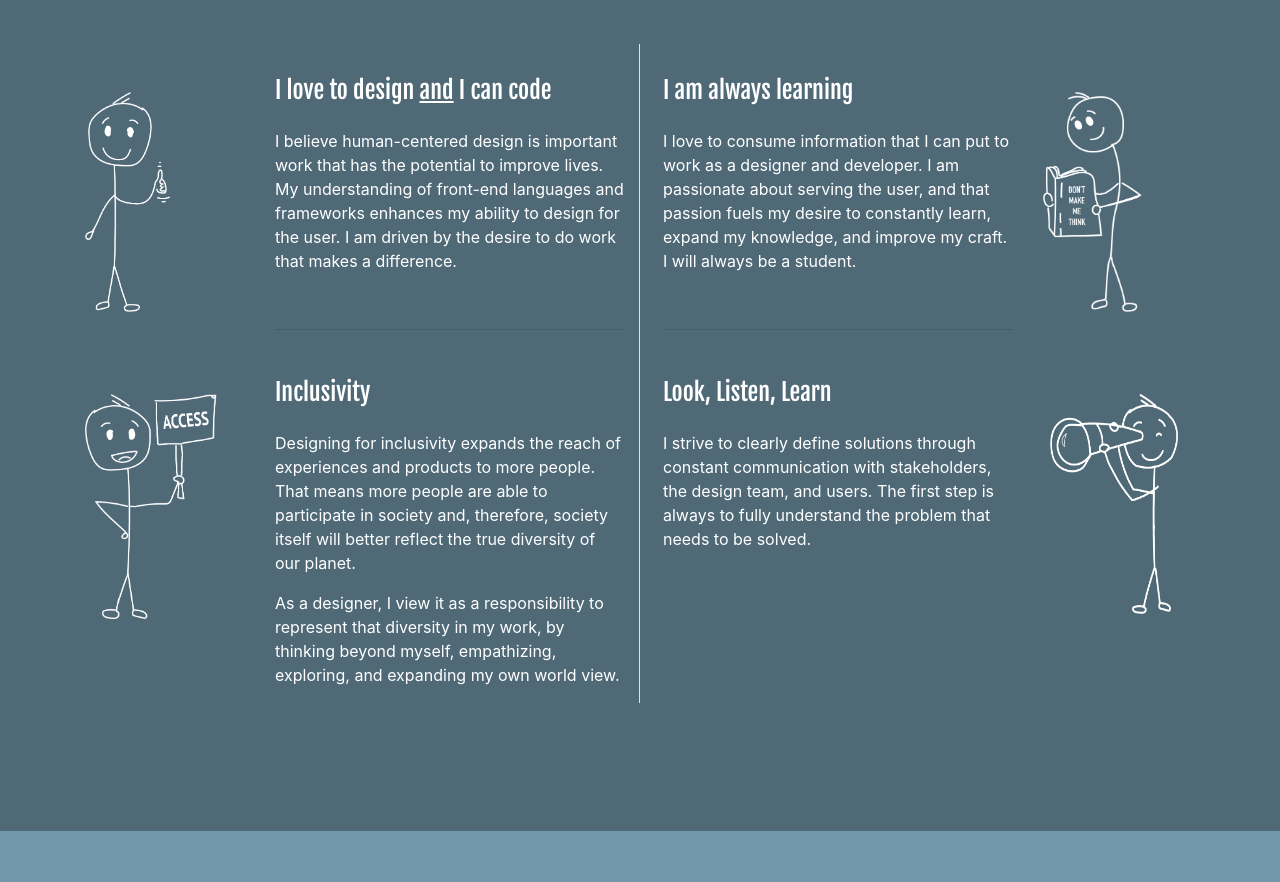
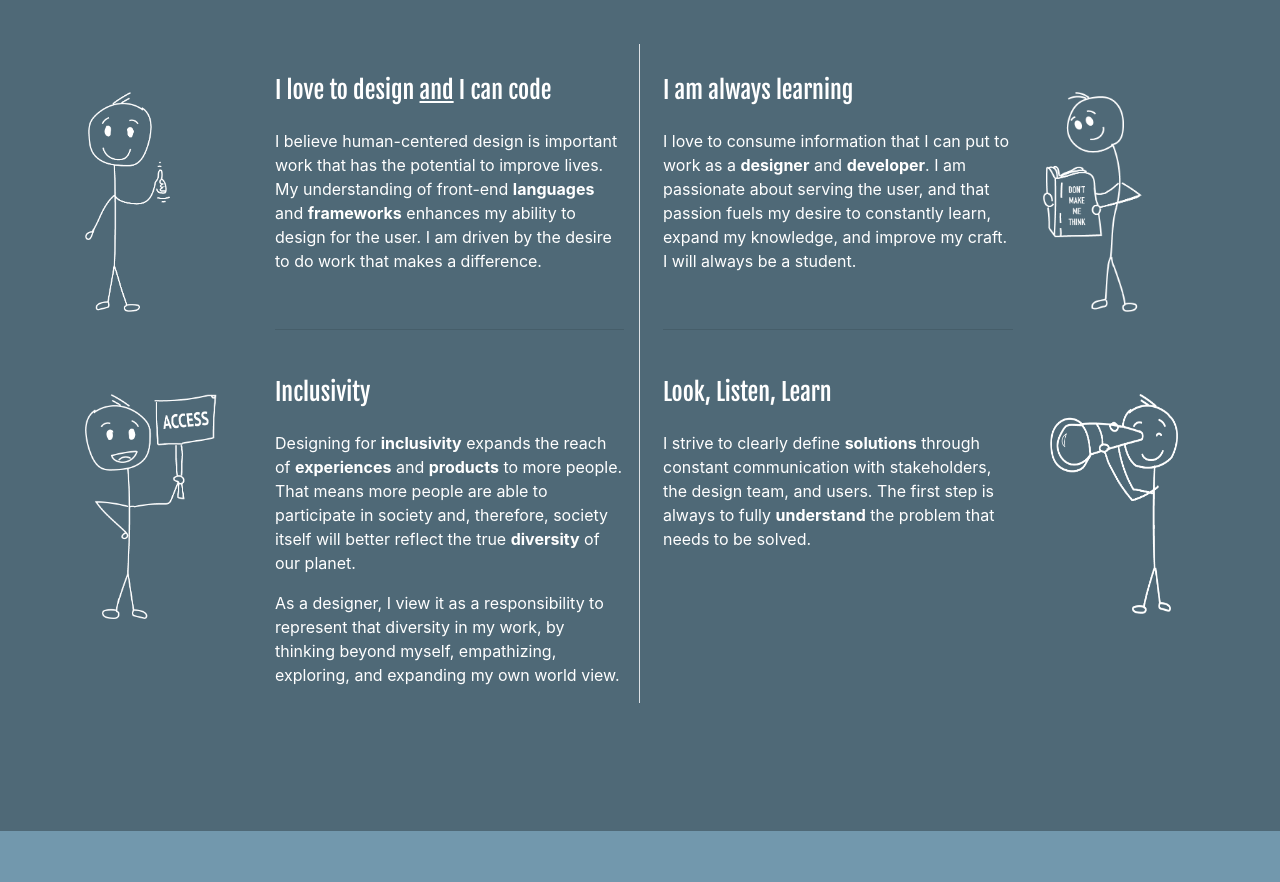
Before and after one commit to Devco2011/Devco2011.github.io, a React (Create React App) app: page /#/ in a window 1280 px wide. Shown: the part 1700-2582 px from the top of the page. Built offline with nearby package versions, Linux system fonts and the light colour scheme.

Commit message:
more work on process section

```diff
--- a/src/main/Process.js
+++ b/src/main/Process.js
@@ -20,7 +20,7 @@ export const Process = () => {
                 <Row>
                     <Col className="col-12 col-md-2">
                         <div className="images">
-                            <img className="stickmanTelescope mt-5" src="../../images/stickmanThumbsUpWhite.png" height="220em" width="85em" alt="Sickman looking through a telescope." />
+                            <img className="stickmanTelescope mt-5" src="../../images/stickmanThumbsUpWhite.png" height="220em" width="85em" alt="Stickman giving a thumbs up." />
 
                         </div>
                     </Col>
@@ -28,7 +28,7 @@ export const Process = () => {
                         <div className="about-div">
                             <h6 className="section-title-light">I love to design <u>and</u> I can code</h6>
                             <ScrollAnimation animateIn="animate__animated animate__fadeIn"><p>I believe human-centered design is important work that has the potential to improve
-                                lives. My understanding of front-end languages and frameworks enhances my ability to design for the user. I am driven by the desire to do work that makes a difference. </p>
+                                lives. My understanding of front-end <strong>languages</strong> and <strong>frameworks</strong> enhances my ability to design for the user. I am driven by the desire to do work that makes a difference. </p>
                                 <br></br> <hr></hr></ScrollAnimation>
                         </div>
                     </Col>
@@ -36,14 +36,14 @@ export const Process = () => {
                     <Col className="col-12 col-md-4 ml-2">
                         <div className="about-div">
                             <h6 className="section-title-light">I am always learning</h6>
-                            <ScrollAnimation animateIn="animate__animated animate__fadeIn"><p>I love to consume information that I can put to work as a designer and developer. I am passionate about serving
+                            <ScrollAnimation animateIn="animate__animated animate__fadeIn"><p>I love to consume information that I can put to work as a <strong>designer</strong> and <strong>developer</strong>. I am passionate about serving
                                 the user, and that passion fuels my desire to constantly learn, expand my knowledge, and improve my craft. I will always be a student. </p>
                                 <br></br><hr></hr></ScrollAnimation>
                         </div>
                     </Col>
                     <Col className="col-12 col-md-1">
                         <div className="images">
-                            <img className="stickmanTelescope mt-5" src="../../images/stickmanBookWhite.png" height="220em" width="110em" alt="Sickman looking through a telescope." />
+                            <img className="stickmanTelescope mt-5" src="../../images/stickmanBookWhite.png" height="220em" width="110em" alt="Stickman reading a book." />
 
                         </div>
                     </Col>
@@ -51,15 +51,15 @@ export const Process = () => {
                 <Row>
                     <Col className="col-12 col-md-2">
                         <div className="images">
-                            <img className="stickmanWhiteboard mt-5" src="../../images/stickmanSignWhite.png" height="225em" width="200em" alt="Sickman pointing to a whiteboard." />
+                            <img className="stickmanWhiteboard mt-5" src="../../images/stickmanSignWhite.png" height="225em" width="200em" alt="Stickman holding a sign that says Access." />
                         </div>
                     </Col>
                     <Col className="col-12 col-md-4 border-right">
                         <div className="about-div">
 
                             <h6 className="section-title-light">Inclusivity</h6>
-                            <ScrollAnimation animateIn="animate__animated animate__fadeIn"><p>Designing for inclusivity expands the reach of experiences and products to more people. That means more people
-                                are able to participate in society and, therefore, society itself will better reflect the true diversity of our planet.</p>
+                            <ScrollAnimation animateIn="animate__animated animate__fadeIn"><p>Designing for <strong>inclusivity</strong> expands the reach of <strong>experiences</strong> and <strong>products</strong> to more people. That means more people
+                                are able to participate in society and, therefore, society itself will better reflect the true <strong>diversity</strong> of our planet.</p>
 
                                 <p>As a designer, I view it as a responsibility to represent that diversity in my work, by thinking beyond myself, empathizing, exploring, and expanding my own world view.</p>
                             </ScrollAnimation>
@@ -69,14 +69,14 @@ export const Process = () => {
                     <Col className="col-12 col-md-4 ml-2">
                         <div className="about-div">
                             <h6 className="section-title-light">Look, Listen, Learn</h6>
-                            <ScrollAnimation animateIn="animate__animated animate__fadeIn"><p>I strive to clearly define  solutions through constant communication with stakeholders, the design team,
-                                and users. The first step is always to fully understand the problem that needs to be solved.</p>
+                            <ScrollAnimation animateIn="animate__animated animate__fadeIn"><p>I strive to clearly define <strong>solutions</strong> through constant communication with stakeholders, the design team,
+                                and users. The first step is always to fully <strong>understand</strong> the problem that needs to be solved.</p>
                             </ScrollAnimation>
                         </div>
                     </Col>
                     <Col className="col-12 col-md-1">
                         <div className="images">
-                            <img className="stickmanTelescope mt-5" src="../../images/stickmanTelescopeWhite.png" height="220em" width="135em" alt="Sickman looking through a telescope." />
+                            <img className="stickmanTelescope mt-5" src="../../images/stickmanTelescopeWhite.png" height="220em" width="135em" alt="Stickman looking through a telescope." />
 
                         </div>
                     </Col>
```
Also changed, not shown: 1 other file (tests, documents, lock files or other folders).
